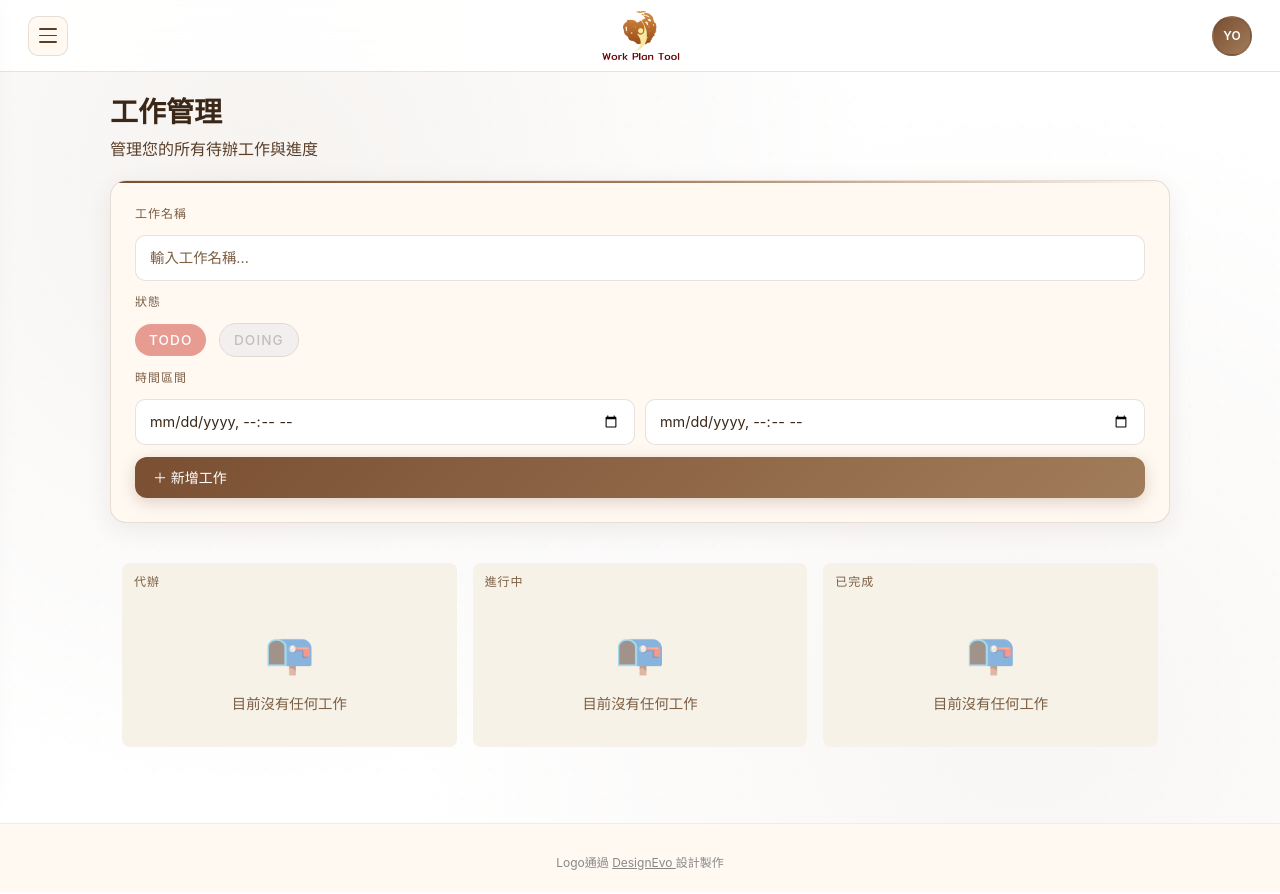
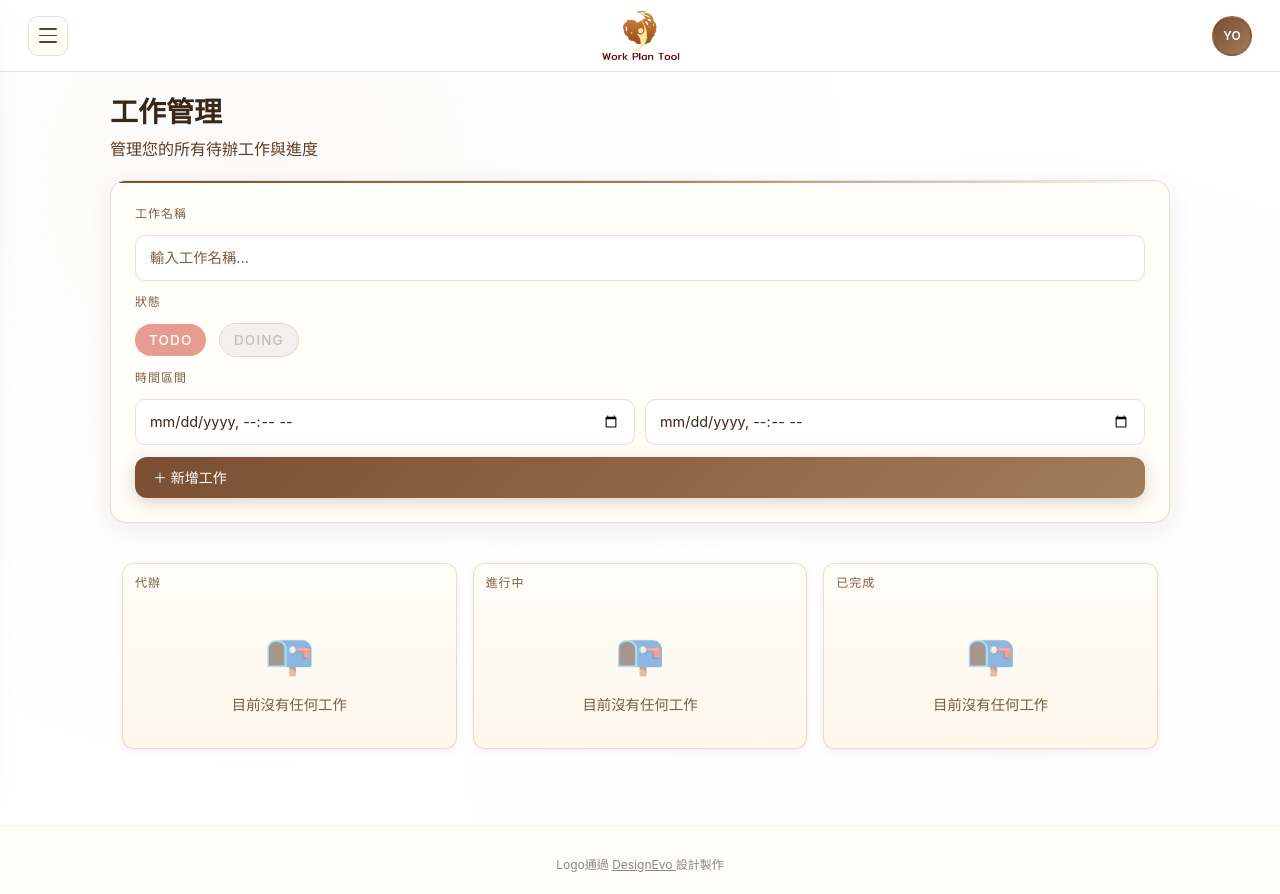
Before and after one commit to Zhuang-Day/WorkPlanManager, a Flask app: page / in a window 1280 px wide. Before the commit the page ends 870 px from the top, so only its background shows below. Run offline with Flask 3, Linux system fonts and the light colour scheme; data that the repository does not hold is empty; some libraries are stand-ins or nearby versions.

Commit message:
fix(UI): task-column

```diff
--- a/static/css/components/cards.css
+++ b/static/css/components/cards.css
@@ -20,12 +20,20 @@
 }
 
 .task-column {
-    background-color: var(--bg-task-column);
+    background: linear-gradient(to bottom, var(--bg-surface), var(--bg-task-column));
+    border: 1px solid var(--border);
+    /* 柔和邊框 */
     padding: 12px;
-    border-radius: 8px;
+    border-radius: 12px;
+    /* 圓角略增 */
     display: flex;
     flex-direction: column;
     gap: 14px;
+    box-shadow:
+        0 1px 3px rgba(141, 103, 72, 0.08),
+        /* 接觸感 */
+        0 4px 8px rgba(141, 103, 72, 0.05);
+    /* 浮起感 */
 }
 
 /* ══════════════════════════════════════
--- a/static/css/reset.css
+++ b/static/css/reset.css
@@ -16,13 +16,10 @@ body {
     display: flex;
     flex-direction: column;
 
-    /* 漸層背景 */
     background: linear-gradient(160deg, var(--bg-base) 0%, var(--bg-surface) 100%);
-
-    /* 裝飾點狀背景，透明度沿用主色系的透明變數 */
     background-image:
-        radial-gradient(circle at 20% 20%, rgba(141, 103, 72, 0.08) 0%, transparent 50%),
-        radial-gradient(circle at 80% 80%, rgba(141, 103, 72, 0.06) 0%, transparent 50%),
-        radial-gradient(rgba(141, 103, 72, 0.03) 1px, transparent 1px);
+        radial-gradient(circle at 20% 20%, rgba(141, 103, 72, 0.03) 0%, transparent 50%),
+        radial-gradient(circle at 80% 80%, rgba(141, 103, 72, 0.02) 0%, transparent 50%),
+        radial-gradient(rgba(141, 103, 72, 0.01) 1px, transparent 1px);
     background-size: 100% 100%, 100% 100%, 28px 28px;
 }
--- a/static/css/variables.css
+++ b/static/css/variables.css
@@ -1,16 +1,13 @@
 /* ── CSS Variables ── */
 :root {
   /* ── Background ── */
-  --bg-base: #f3ece1;
-  /* 保留暖米色基調 */
-  --bg-surface: #fff9f2;
-  /* 輕微增亮，增加層次 */
-  --bg-card: #fff9f2;
-  --bg-card-hover: #f5eee2;
+  --bg-base: #f9f5ef;
+  --bg-surface: #fffdf7;
+  --bg-card: #fffdf7;
+  --bg-card-hover: #fff7ed;
   /* hover 明顯但柔和 */
   --bg-input: #ffffff;
-  --bg-task-column: #f7f2e8;
-  /* 與卡片區分更明顯 */
+  --bg-task-column: #fff7eb;
 
   /* ── navbar ── */
   --navbar-bg: rgba(255, 255, 255, 0.9);
```
